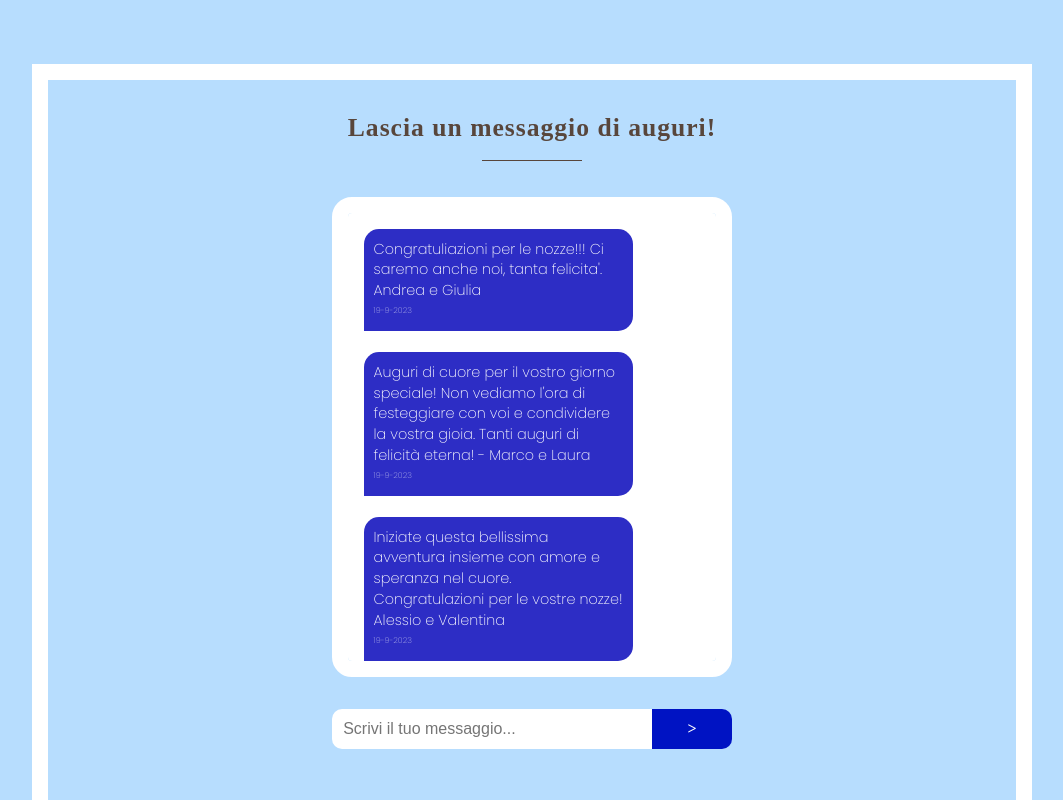
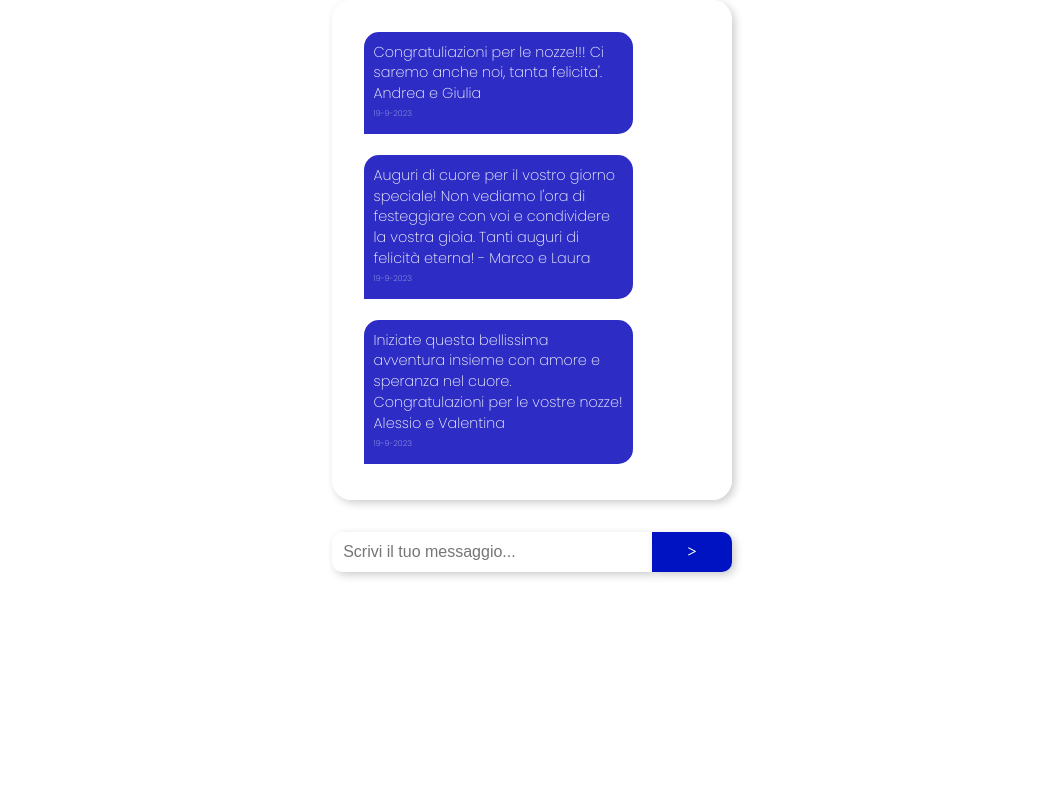
Before and after one commit to thelore85/project-marriage-ste, a Next.js app: page /bacheca in a window 1280 px wide. Shown: the whole page, without its empty margins (108-1171 px from the left). Built offline with nearby package versions, Linux system fonts and the light colour scheme; a web font is replaced by a local one.

Commit message:
messages: component integration

```diff
--- a/src/Components/Cover/Cover.js
+++ b/src/Components/Cover/Cover.js
@@ -13,7 +13,7 @@ const Cover = () => {
         <div>
           <h1 className={styles.title}> ramona & stefano</h1>
           <h3>
-          <img className={styles.logo} src="img/ramona-stefano-white.png" height='20px'/>
+          {/* <img className={styles.logo} src="img/ramona-stefano-white.png" height='20px'/> */}
           finalmente sposi
           </h3>
           <p>Unisciti a noi nel giorno più speciale della nostra vita.</p>
@@ -23,6 +23,8 @@ const Cover = () => {
       <div className={styles.coverInfo}>
 
         <h3> Sei invitato al nostro matrimonio!</h3>
+        <div className='divider'></div>
+        <img className="logo" src="img/ramona-stefano-dark.png" height='20px'/>
         <div className='divider'></div>
 
         <div className={styles.coverInfoDetails}>
--- a/src/Components/Messages/Messages.js
+++ b/src/Components/Messages/Messages.js
@@ -31,42 +31,22 @@ const Messages = () => {
 
   return (
     <section id="messages" className={styles.messages}>
-      <div className={styles.wrapper}>
-        <div>
-          <h3>Lascia un messaggio di auguri!</h3>
-          <div className="divider"></div>
-        </div>
+
 
         <div className={styles.containerMessages}>
           <ul>
             {messages.map((el) => {
-
-              //set de date format
               const messageDate = new Date(el.date);
               const formattedDate = `${messageDate.getDate()}-${messageDate.getMonth()+1}-${messageDate.getFullYear()}`;
-
-              return (
-                <li key={el.id}>
-                  <p>{el.message}</p>
-                  <p className={styles.date}>{formattedDate}</p>
-                </li>
-              );
-            })}
+              return (<li key={el.id}> <p>{el.message}</p> <p className={styles.date}>{formattedDate}</p> </li> );  })}
           </ul>
         </div>
 
         <div className={styles.messageInput}>
-          <input
-            type="text"
-            value={inputText}
-            onChange={handleInputChange}
-            placeholder="Scrivi il tuo messaggio..."
-          />
-          <div className={styles.icon} onClick={handleSendMessage}>
-            <span>{'>'}</span>
-          </div>
+          <input type="text" value={inputText} onChange={handleInputChange} placeholder="Scrivi il tuo messaggio..." />
+          <div className={styles.icon} onClick={handleSendMessage}> <span>{'>'}</span> </div>
         </div>
-      </div>
+
     </section>
   );
 };
--- a/src/Components/Messages/Messages.module.css
+++ b/src/Components/Messages/Messages.module.css
@@ -1,23 +1,14 @@
 .messages{
   width: 100%;
-  height: 100vh;
-  background-color: rgb(183, 221, 254);
   text-align: center;
-  padding: 4rem 2rem;
+  padding: 0rem 2rem;
+  margin-bottom: 2rem;
   color: var(--on-primary)
-}
-
-.wrapper{
-  width: 100%;
-  max-width:1000px;
-  padding: 2rem;
-  border: solid white 1rem;
-  margin: auto;
 }
 
 .containerMessages{
   min-height: 400px;
-  height: 60vh;
+  max-height: 500px;
   width:100%;
   max-width: 400px;
   margin: auto;
@@ -26,6 +17,7 @@
   overflow-y: scroll;
   border: solid white 1rem;
   background: white;
+  box-shadow: 3px 3px 8px rgb(205, 205, 205);
 
   -ms-overflow-style: none;  /* Internet Explorer 10+ */
   scrollbar-width: none;  /* Firefox */
@@ -76,6 +68,7 @@
   border: none;
   border-radius: 10px 0px 0px 10px;
   background-color: white;
+  box-shadow: 3px 3px 8px rgb(205, 205, 205);
 }
 
 .icon{
@@ -89,6 +82,7 @@
   padding: 0.7rem;
   font-size: 1rem;
   font-weight: bolder;
+  box-shadow: 3px 3px 8px rgb(205, 205, 205);
 }
 
 .icon:hover{
--- a/src/Components/Thanks/Thanks.module.css
+++ b/src/Components/Thanks/Thanks.module.css
@@ -2,16 +2,15 @@
 .thanks {
   position: relative;
   z-index: 0;
-
   display: flex;
   align-items: center;
 
 
-  padding: 2rem 2rem;
+  padding: 4rem 2rem;
   background-image: url("/img/flower-bg.jpg");
   background-size: cover;
   width: 100%;
-  height: 70vh;
+
   color: var(--on-primary)
 }
 
@@ -26,11 +25,9 @@
   background: linear-gradient(rgba(255, 255, 255, 0.8), rgba(255, 255, 255, 0.5)); /* Gradiente bianco con opacità */
   z-index: -1; /* Porta l'immagine di sfondo al di sotto del contenuto */
 }
-
-
 .wrapper{
   width: 100%;
-  max-width: 600px;
+  max-width: 1000px;
   text-align: center;
   margin: auto;
 }
@@ -40,6 +37,21 @@
   line-height: 5rem;
 }
 
+.greetingsContainer{
+  display: flex;
+  justify-content: center;
+  align-items: center;
+  width: 100%;
+}
+
+.subtitle{
+  padding: 0rem;
+  margin: 0rem;
+}
+
+.subtitle h3{
+  font-size: 1.2rem;
+}
 
 /* //////// mobile ///////// */
 @media only screen and (max-width: 750px) {
@@ -47,4 +59,9 @@
     font-size: 5rem;
     line-height: 4rem;
   }
+
+  .greetingsContainer{
+    display: block;
+
+  }
 }
```
Also changed, not shown: src/Components/Thanks/Thanks.js (+14 -1 lines).
